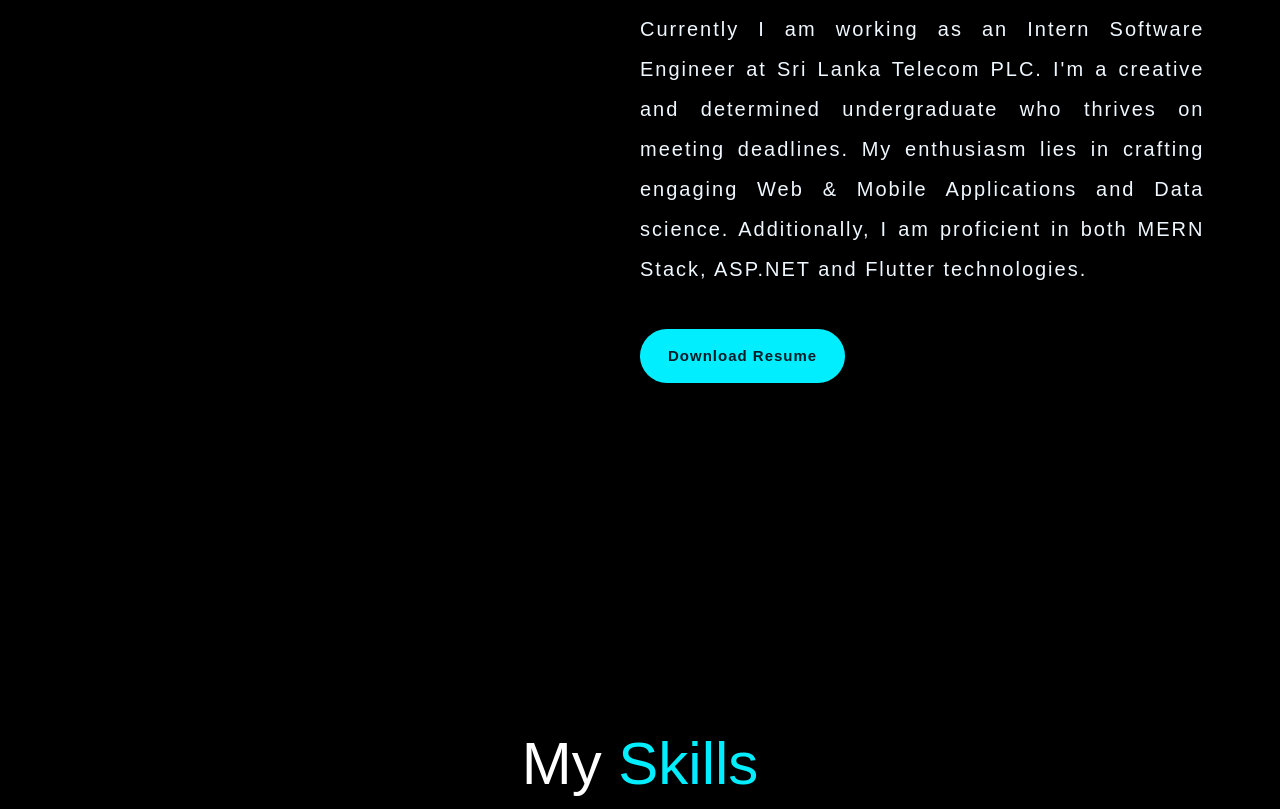
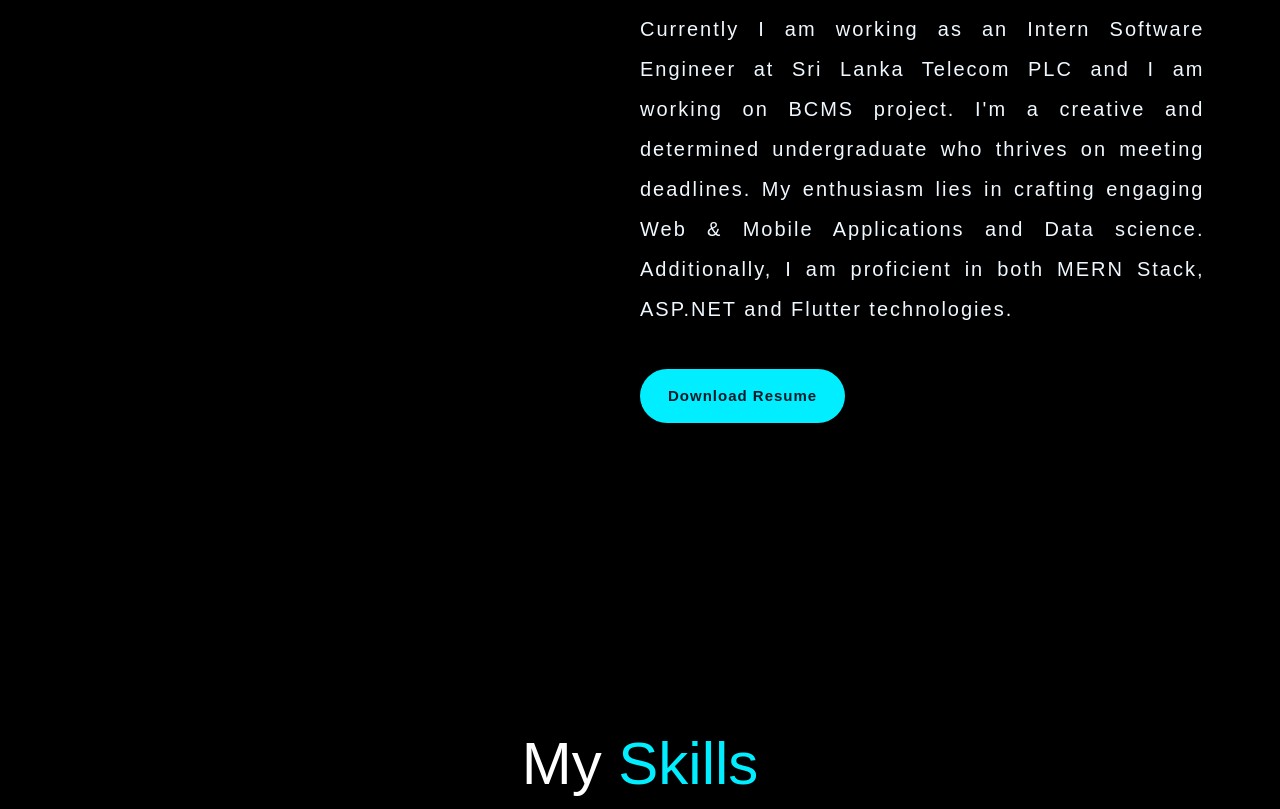
Before and after one commit to SupunJayaweera/my-website, a plain HTML site: page index.html in a window 1280 px wide. Shown: the part 951-1760 px from the top of the page. Drawn offline with nearby package versions, Linux system fonts and the light colour scheme.

Commit message:
about me updated

```diff
--- a/index.html
+++ b/index.html
@@ -78,7 +78,7 @@
         <div class="about-text reveal">
           <h2>About <span>Me</span></h2>
           <p>
-            Currently I am working as an Intern Software Engineer at Sri Lanka Telecom PLC.
+            Currently I am working as an Intern Software Engineer at Sri Lanka Telecom PLC and I am working on BCMS project.
             I'm a creative and determined undergraduate who thrives on meeting
             deadlines. My enthusiasm lies in crafting engaging Web & Mobile
             Applications and Data science. Additionally, I am proficient in both
```
